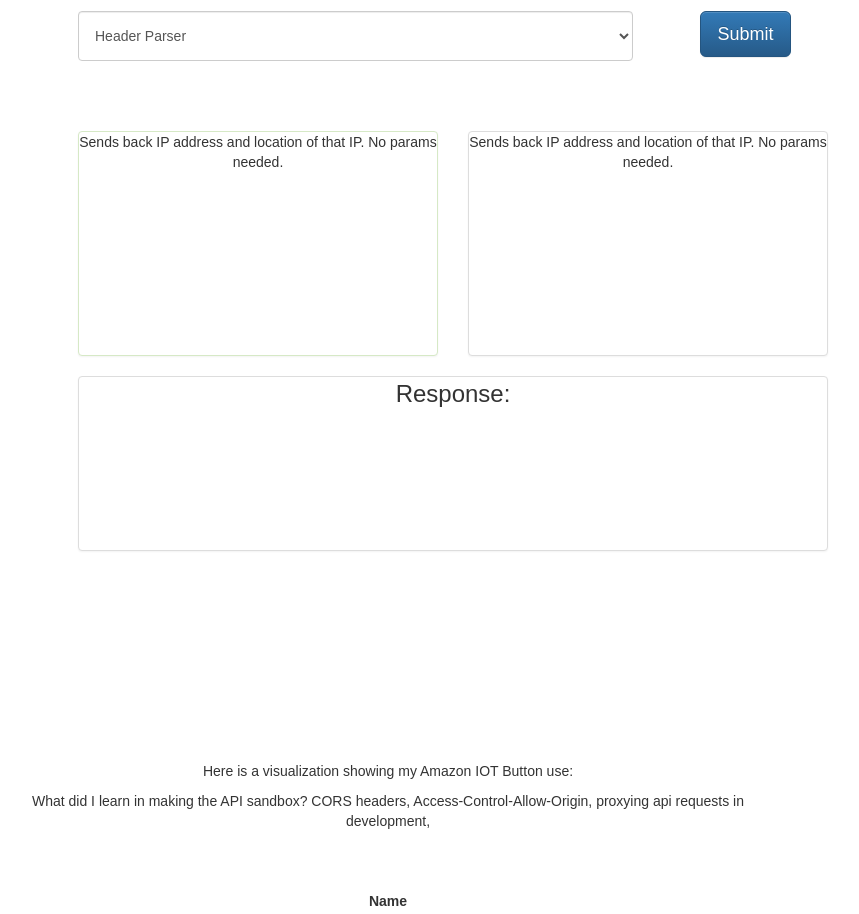
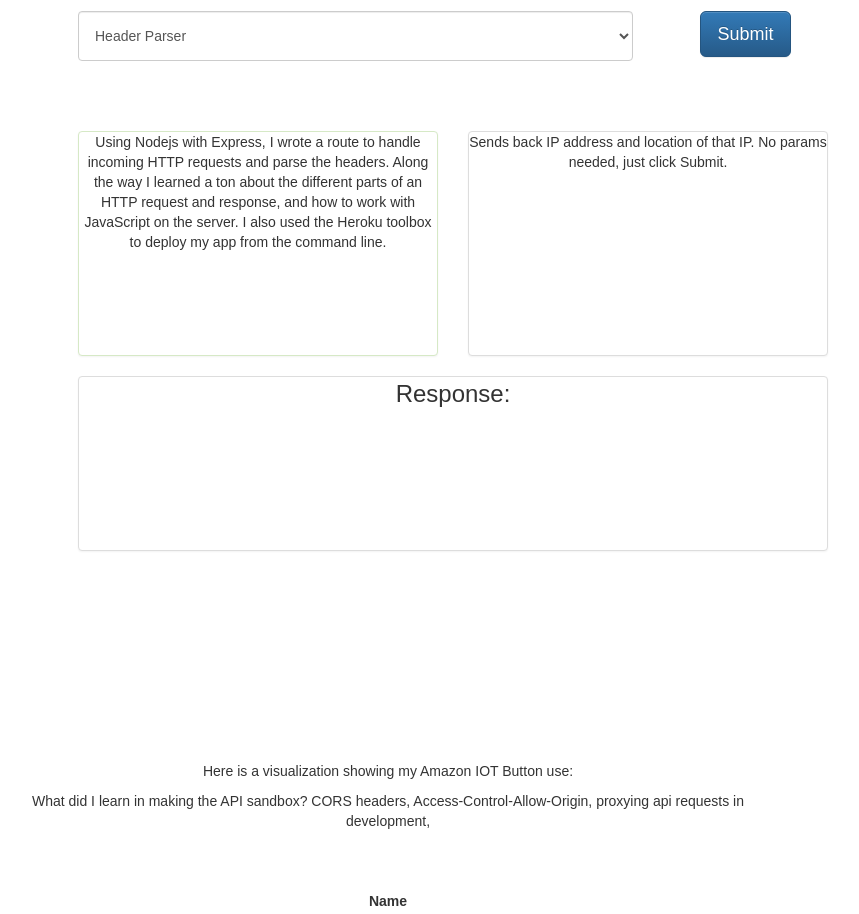
Before and after one commit to Slitzweitz/portfolio-app, a React (Create React App) app: page / in a window 1280 px wide. Shown: the part 1680-2594 px from the top of the page, without its empty margins (252-1111 px from the left). Built offline with nearby package versions, Linux system fonts and the light colour scheme.

Commit message:
updated package.json to correct root, added skills to apidata

```diff
--- a/package.json
+++ b/package.json
@@ -18,7 +18,7 @@
     "eject": "react-scripts eject",
     "deploy": "npm run build&&gh-pages -d build"
   },
-  "homepage": "http://slitzweitz.github.io/portfolio-app/public/",
+  "homepage": "http://slitzweitz.github.io/portfolio-app",
   "devDependencies": {
     "gh-pages": "^1.0.0"
   }
--- a/src/Components/ApiPicker.js
+++ b/src/Components/ApiPicker.js
@@ -19,6 +19,7 @@ class ApiPicker extends Component {
       queryType: 'text',
       results: '',
       button: 'primary',
+      skills: apiUrls.header.skills,
       buttonText: 'Submit'
     };
     this.handleApiChange = this.handleApiChange.bind(this);
@@ -48,6 +49,7 @@ class ApiPicker extends Component {
       queryType: apiUrls[lookup].queryType,
       results: '',
       button: 'primary',
+      skills: apiUrls[lookup].skills,
       buttonText: 'Submit'
       });
     console.log('picked: ' + event.target.value);
@@ -164,7 +166,7 @@ class ApiPicker extends Component {
         <Row className="skill-instruction-split">
           <Col md={4} mdOffset={2}>
             <Panel bsStyle="success" header={this.state.header} className="skills-sandbox">
-              {this.state.instruction}
+              {this.state.skills}
             </Panel>
           </Col>
           <Col md={4}>
--- a/src/apiData.js
+++ b/src/apiData.js
@@ -3,12 +3,12 @@ export const apiData = {
   header: {
     titleMain: "Header Parse API",
     reqtype: "GET",
-    encType: "application/x-www-form-urlencoded",
+    encType: "application/json",
     primaryURL:  "https://aqueous-plains-86069.herokuapp.com/app/whoami",
-    instr: "Sends back IP address and location of that IP. No params needed.",
+    instr: "Sends back IP address and location of that IP. No params needed, just click Submit.",
     hideQuery: true,
     queryType: "text",
-    skills: "e"
+    skills: "Using Nodejs with Express, I wrote a route to handle incoming HTTP requests and parse the headers. Along the way I learned a ton about the different parts of an HTTP request and response, and how to work with JavaScript on the server. I also used the Heroku toolbox to deploy my app from the command line."
   },
   shortener: {
     titleMain: "URL Shortener API",
@@ -17,7 +17,8 @@ export const apiData = {
     primaryURL:  "https://blooming-cove-78461.herokuapp.com/",
     instr: "Enter a valid url, get a permalink (e.g. https://blooming-cove-78461.herokuapp.com/1234)",
     queryDesc: "Enter a valid URL",
-    queryType: "text"
+    queryType: "text",
+    skills: "One of my favorite parts of writing this API was integrating a database. It also opened my eyes to how fast a database starts to fill up when an app is connected, and the reasons behind designing an efficent schema (i.e., Mongoose). I wrote multiple routes for this API to perform unique tasks on the same set of data. Implementation of URL validation also sharpened my Regex skills."
   },
   image: {
     titleMain: "Image Search Abstraction Layer API",
@@ -27,7 +28,8 @@ export const apiData = {
     AltURL: "https://heather-glockenspiel.glitch.me/img/recent/",
     instr: "Enter one or more search terms, separated by spaces. Use /recent/ to path to see recent searches",
     queryDesc: "Enter a search term",
-    queryType: "text"
+    queryType: "text",
+    skills: "This project taught me how to consume an outside API for use in my own projects. The ability to have the access to search results is becoming an integral part of daily life, and I created my own instance of Google's Custom Search Engine, and am using Google Cloud Platform to run it."
   },
   timestamp: {
     titleMain: "Timestamp API",
@@ -36,7 +38,8 @@ export const apiData = {
     primaryURL:  "https://peaceful-mesa-30915.herokuapp.com/",
     instr: "Either send current Unix time (eg: 1504055401) in seconds or the natural date (April 2, 2017) and receive both as response.",
     queryDesc: "Enter Unix Time or Natural Date",
-    queryType: "text"
+    queryType: "text",
+    skills: "Wrote Express routes to handle both Unix time in seconds and a natural date. Interesting working with spaces in parameters/queries"
   },
   sizer: {
     titleMain: "File Sizer API",
@@ -45,6 +48,7 @@ export const apiData = {
     primaryURL:  "https://uncovered-ocean.glitch.me/dreams",
     instr: "Upload a file of FormData object and get the size in bytes. Not stored in a db.",
     queryDesc: "Drop a file in here",
-    queryType: "file"
+    queryType: "file",
+    skills: "As one of the more complicated projects, writing this API taught me "
   }
 }
```
